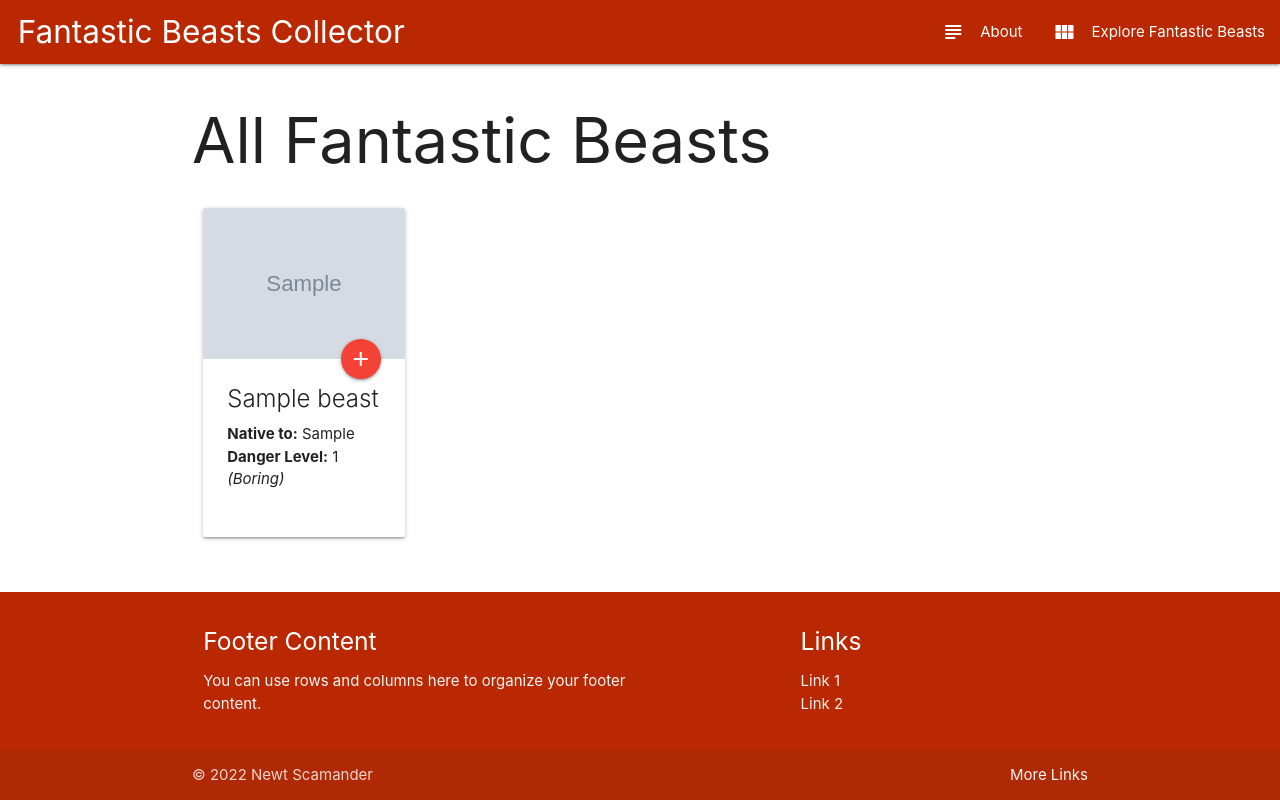
After one commit to MarcUsher/fantastic-beasts, a Django app: template main_app/templates/main_app/beast_list.html in a window 1280 px wide. The commit adds this page. Run offline with Django 4.2, Linux system fonts and the light colour scheme; the template is opened without the code that fills it: values that come from a table or form of the project are taken from there, others are empty; tables that the repository leaves empty hold one stand-in row (values such as "Sample post"); grey boxes marked "Sample" are stand-in pictures.

Commit message:
Added ListView for main index view

```diff
--- a/main_app/static/css/style.css
+++ b/main_app/static/css/style.css
@@ -16,6 +16,8 @@ nav {
   background-color: #BA2801;
 }
 
+
+
 /*
 .nav-wrapper {
   display: flex;
--- /dev/null
+++ b/main_app/templates/main_app/beast_list.html
@@ -0,0 +1,45 @@
+
+<!-- Testing Index View! But Keeping existing index view that was previously created -->
+
+{% extends "base.html" %}
+
+{% block title %}
+All Fantastic Beasts
+{% endblock %}
+
+{% block content %}
+
+<h1>All Fantastic Beasts</h1>
+<div class="row">
+{% for beast in object_list %}
+
+    <div class="col s12 m6 l4 xl3">
+        <div class="card">
+                <div class="card-image">
+                    <a href="{% url 'detail' beast.id %}"><img alt="Image of Fantastic Beast" src="{{ beast.image }}"></a>
+                    <a href="{% url 'detail' beast.id %}" class="btn-floating halfway-fab waves-effect waves-light red"><i class="material-icons">add</i></a>
+                  </div>
+                <div class="card-content">
+                <span class="card-title">{{ beast.name }}</span>
+                <p><b>Native to:</b> {{ beast.native }}</p>
+                <p><b>Danger Level:</b>  {{ beast.danger }}
+
+                {% if beast.danger == 1 %}
+                    <em>(Boring)</em>
+                {% elif beast.danger == 2 %}
+                    <em>(Harmless)</em>
+                {% elif beast.danger == 3 %}
+                    <em>(Competent wizard should cope)</em>
+                {% elif beast.danger == 4 %}
+                    <em>(Dangerous)</em>
+                {% elif beast.danger == 5 %}
+                    <em>(Known wizard killer)</em>
+                {% endif %}
+                </p>
+                <br>
+                </div>
+          </div>
+    </div>
+{% endfor %}
+</div>
+{% endblock %}
--- a/main_app/urls.py
+++ b/main_app/urls.py
@@ -4,6 +4,7 @@ from . import views
 urlpatterns = [
     path('', views.home, name='home'),
     path('about/', views.about, name='about'),
-    path('beasts/', views.beasts_index, name='index'),
-    path('cats/<int:beast_id>', views.beasts_detail, name='detail'),
+    # path('beasts/', views.beasts_index, name='index'), # Replaced with CBV ListView below
+    path('beasts/', views.BeastList.as_view(), name="index"),
+    path('beasts/<int:beast_id>', views.beasts_detail, name='detail'),
 ]
```
Also changed, not shown: main_app/views.py (+12 -3 lines).
